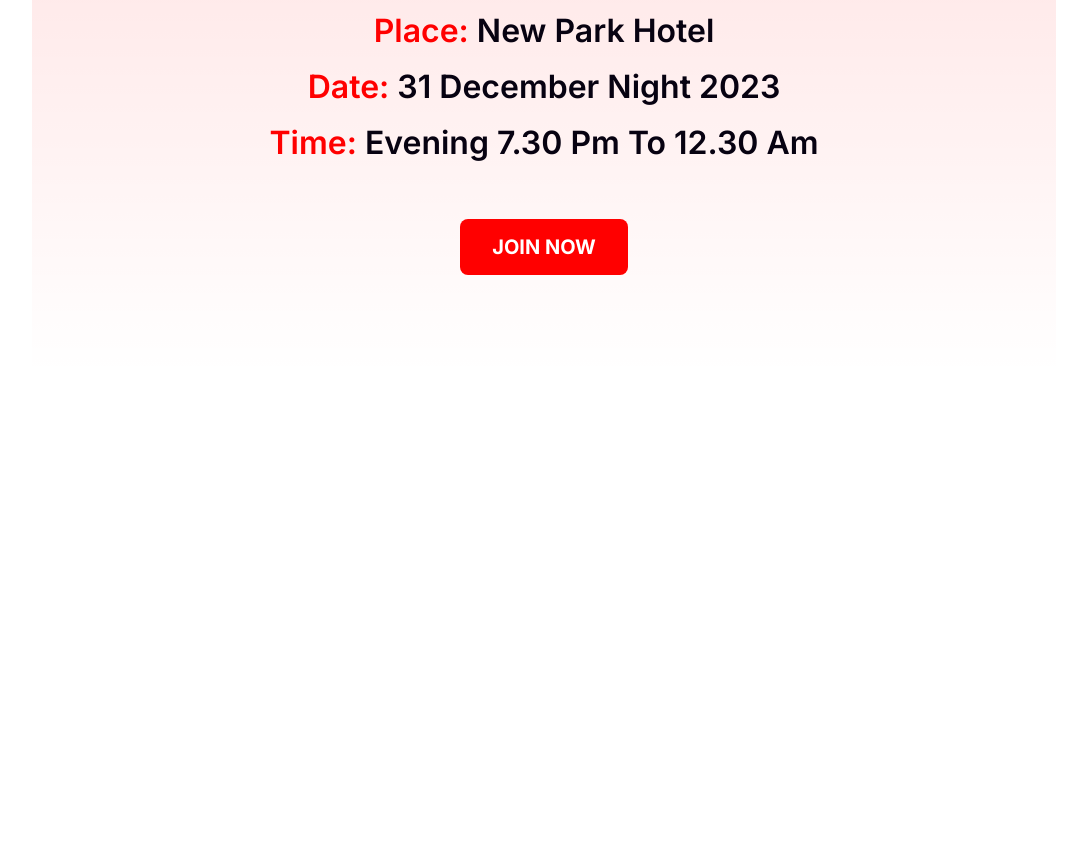
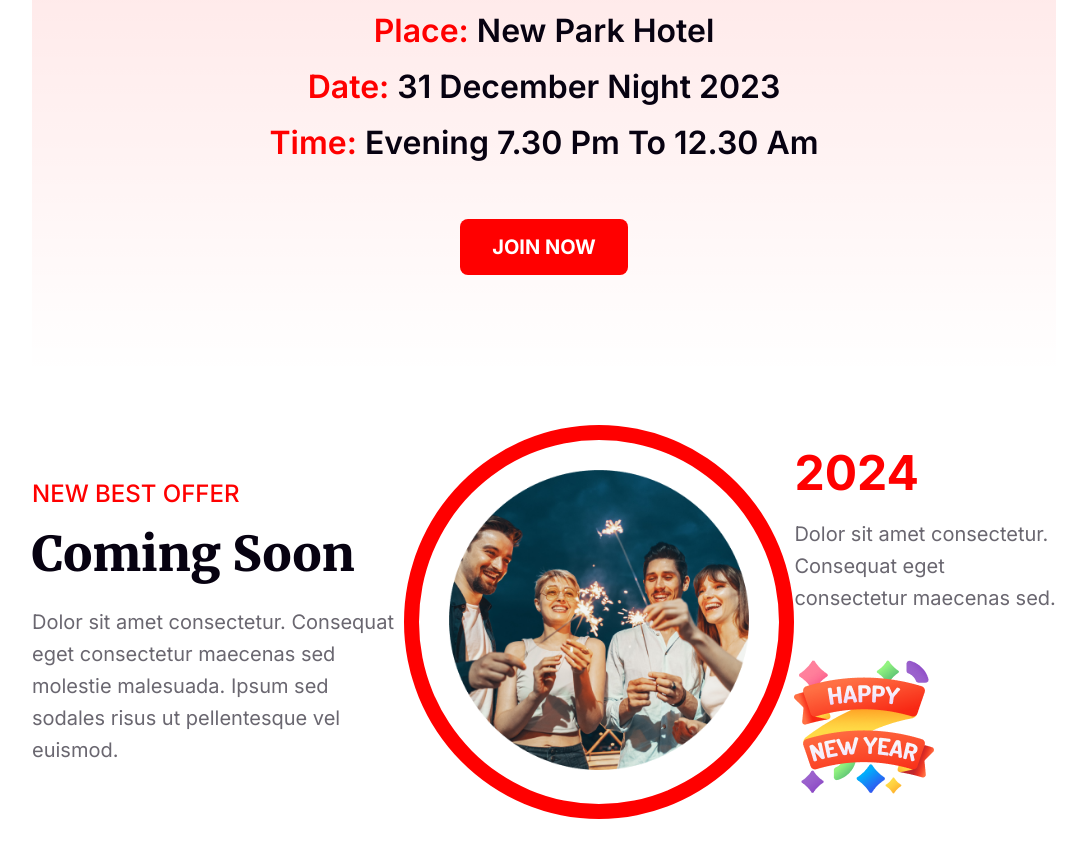
Before and after one commit to ronypk999/new-year-first-assignment, a plain HTML site: page index.html in a window 1280 px wide. Shown: the part 2352-3209 px from the top of the page, without its empty margins (96-1183 px from the left). Before the commit the page ends 2777 px from the top, so only its background shows below. Drawn offline with Linux system fonts and the light colour scheme.

Commit message:
added offer section

```diff
--- a/index.html
+++ b/index.html
@@ -54,7 +54,25 @@
         </div>
        </div>
 
-
+    <div class="container">
+        <div class="offers">
+            <div class="offer-box-header">
+                <h3>NEW BEST OFFER</h3>
+                <h2>Coming Soon</h2>
+                <p>Dolor sit amet consectetur. Consequat eget consectetur maecenas sed molestie malesuada. Ipsum sed sodales risus ut pellentesque vel euismod. </p>
+            </div>
+            <div class="offer-box-image">
+                <img src="resources/Ellipse-1.png" alt="Peoples Photo">
+            </div>
+            <div class="offer-box-footer">
+                <h2>2024</h2>
+                <p>Dolor sit amet consectetur. Consequat eget consectetur maecenas sed.</p>
+                <div class="small-image">
+                    <img src="resources/Group-96.png" alt="New Year Photo">
+                </div>
+            </div>
+        </div>
+    </div>
 
     </main>
 </body>
--- a/style.css
+++ b/style.css
@@ -172,3 +172,67 @@
     background: #F00;
     margin-top: 48PX;
 }
+
+/* best offer section  */
+.offers {
+    display: flex;
+    align-items: center;
+    justify-content: space-between;
+}
+
+.offer-box-image {
+    max-width: 300px;
+    border: 15px solid #F00;
+    border-radius: 50%;
+    padding: 30px;
+}
+
+.offer-box-image img {
+    width: 100%;
+}
+
+.offer-box-header p {
+    max-width: 393px;
+    color: rgba(7, 2, 17, 0.60);
+    font-family: Inter;
+    font-size: 20px;
+    font-weight: 400;
+    line-height: 32px;
+}
+
+.offer-box-header h2 {
+    color: #070211;
+    font-family: Merriweather;
+    font-size: 48px;
+    font-weight: 900;
+    text-transform: capitalize;
+    margin-bottom: 22px;
+}
+
+.offer-box-header h3 {
+    color: #F00;
+    font-family: Inter;
+    font-size: 24px;
+    font-weight: 500;
+    margin-bottom: 16px;
+}
+
+.offer-box-footer p {
+    max-width: 276px;
+    color: rgba(7, 2, 17, 0.60);
+    font-family: Inter;
+    font-size: 20px;
+    font-weight: 400;
+    line-height: 32px;
+    margin-bottom: 43px;
+}
+
+.offer-box-footer h2 {
+    color: #F00;
+    font-family: Inter;
+    font-size: 48px;
+    font-weight: 700;
+    margin-bottom: 16px;
+}
+
+/* Holiday sales 50% section  */
```
Also changed, not shown: resources/Ellipse-1.png (renamed from resources/Ellipse 1.png), resources/Group-96.png (renamed from resources/Group 96.png).
